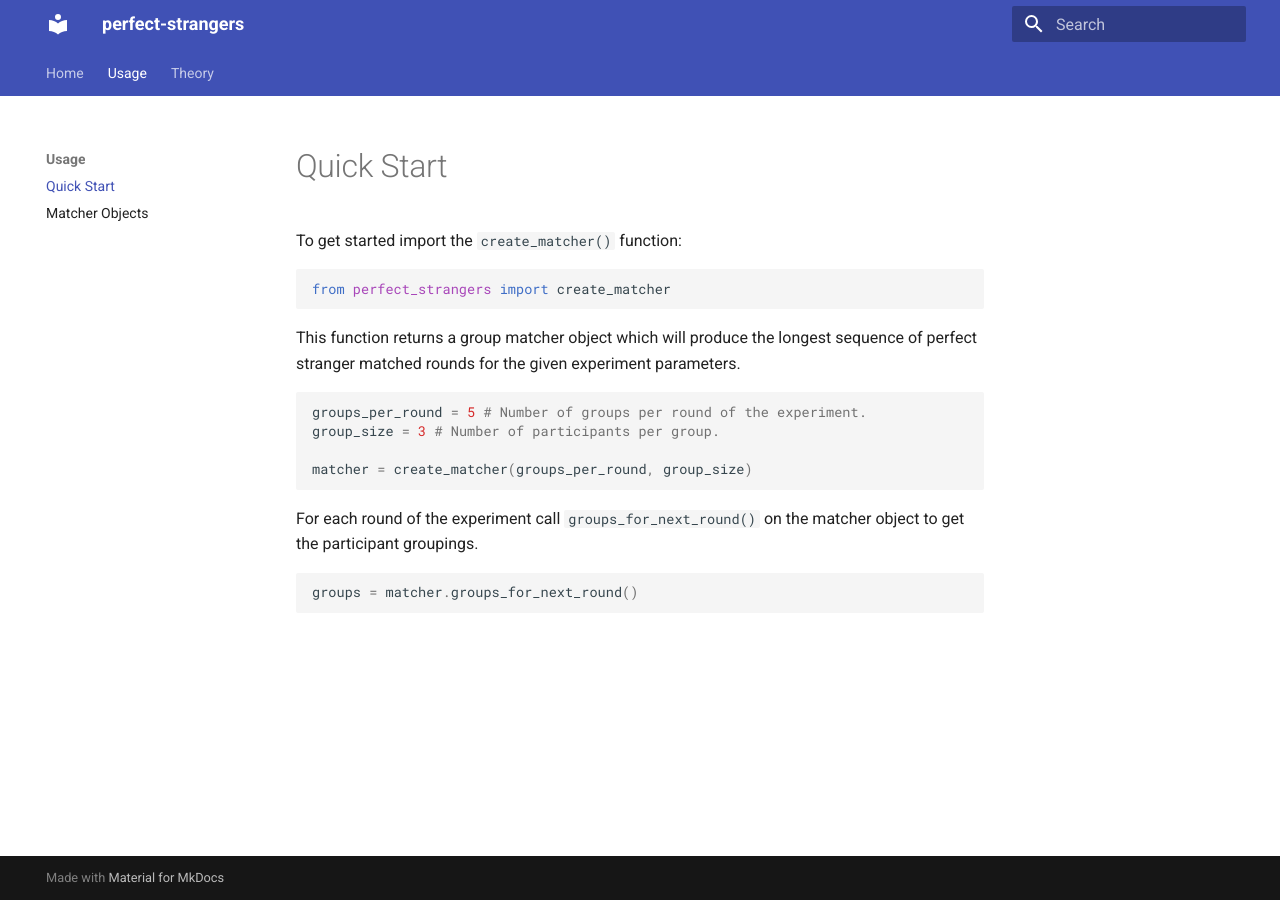
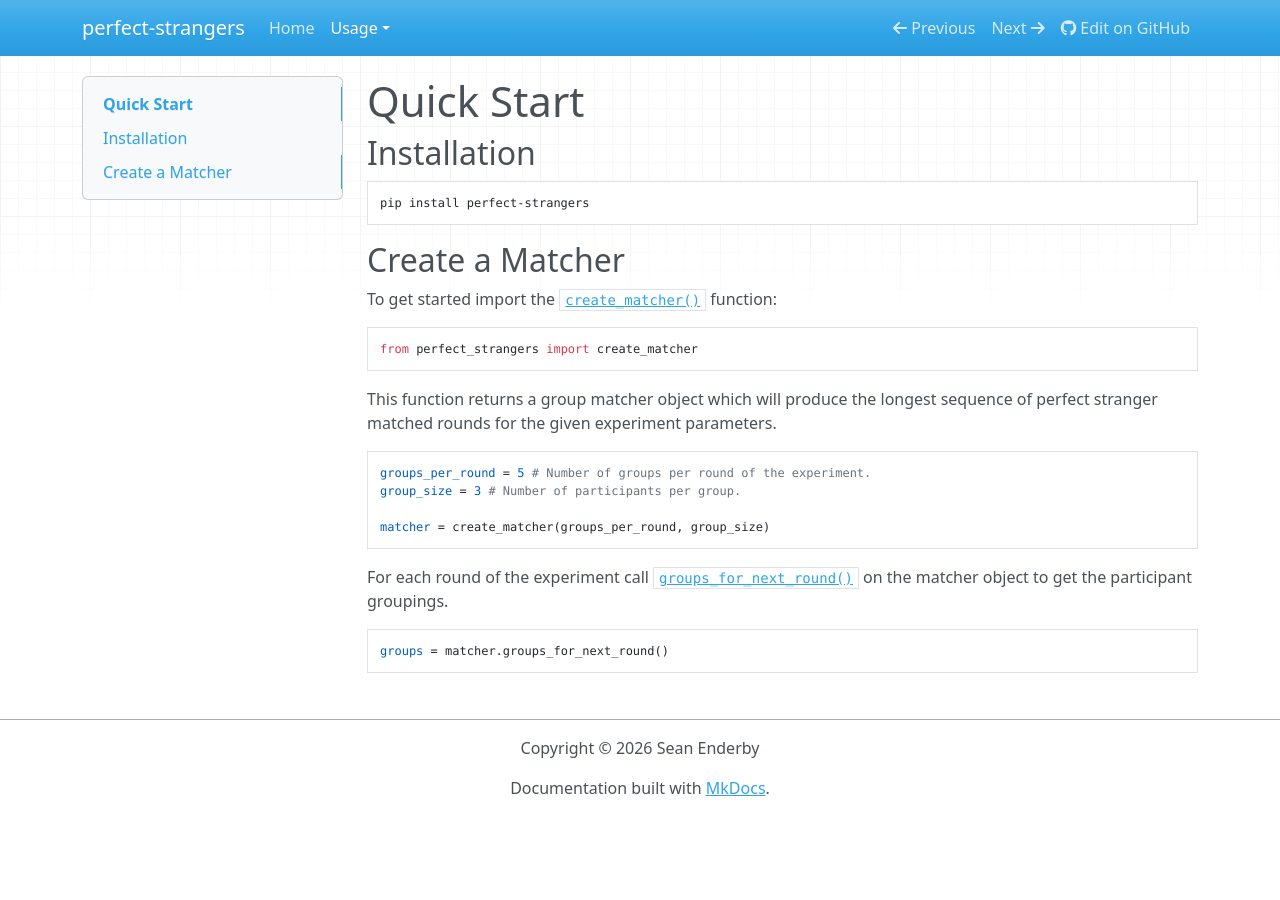
Before and after one commit to seanlikeskites/perfect-strangers, an MkDocs documentation site: the page built from docs/usage/quick_start.md, in a window 1280 px wide. Built offline with MkDocs 1.6.1, drawn with Linux system fonts in a browser that asks for light colours; nearby versions of some CDN libraries.

````diff
--- a/docs/usage/quick_start.md
+++ b/docs/usage/quick_start.md
@@ -1,5 +1,12 @@
 # Quick Start
-To get started import the `create_matcher()` function:
+## Installation
+
+```Shell
+pip install perfect-strangers
+```
+
+## Create a Matcher
+To get started import the [`create_matcher()`](matcher_objects.md#perfect_strangers.create_matcher) function:
 
 ```Python
 from perfect_strangers import create_matcher
@@ -15,7 +22,9 @@ group_size = 3 # Number of participants per group.
 matcher = create_matcher(groups_per_round, group_size)
 ```
 
-For each round of the experiment call `groups_for_next_round()` on the matcher object to get the participant groupings.
+For each round of the experiment call
+[`groups_for_next_round()`](matcher_objects.md#perfect_strangers.BaseMatcher.groups_for_next_round) on the matcher object to
+get the participant groupings.
 
 ```Python
 groups = matcher.groups_for_next_round()
--- a/mkdocs.yml
+++ b/mkdocs.yml
@@ -1,21 +1,29 @@
 site_name: perfect-strangers
+repo_url: https://github.com/seanlikeskites/perfect-strangers
+copyright: "Copyright &copy; 2026 Sean Enderby"
+
+extra:
+  generator: false
 
 nav:
   - Home: index.md
   - Usage:
     - usage/quick_start.md
     - usage/matcher_objects.md
-  - Theory:
-    - theory/overview.md
-    - theory/kirkman.md
+#  - Theory:
+#    - theory/overview.md
+#    - theory/kirkman.md
 
 
 theme:
-  name: material
   features:
     - navigation.tabs
+    - navigation.tabs.sticky
+  palette:
+    scheme: default
 
 markdown_extensions:
+  - attr_list
   - pymdownx.highlight:
       anchor_linenums: true
       line_spans: __span
@@ -25,7 +33,6 @@ markdown_extensions:
   - pymdownx.superfences
 
 plugins:
-  - search: null
   - mkdocstrings:
       default_handler: python
       handlers:
--- a/pyproject.toml
+++ b/pyproject.toml
@@ -68,8 +68,9 @@ exclude_lines = [
 [tool.hatch.envs.docs]
 dependencies = [
   "mkdocstrings-python",
-  "mkdocs-material"
+  "zensical"
 ]
 
 [tool.hatch.envs.docs.scripts]
-serve = "mkdocs serve --livereload"
+serve = "zensical serve"
+build = "zensical build"
````
Also changed, not shown: docs/index.md (+3 -0 lines).
